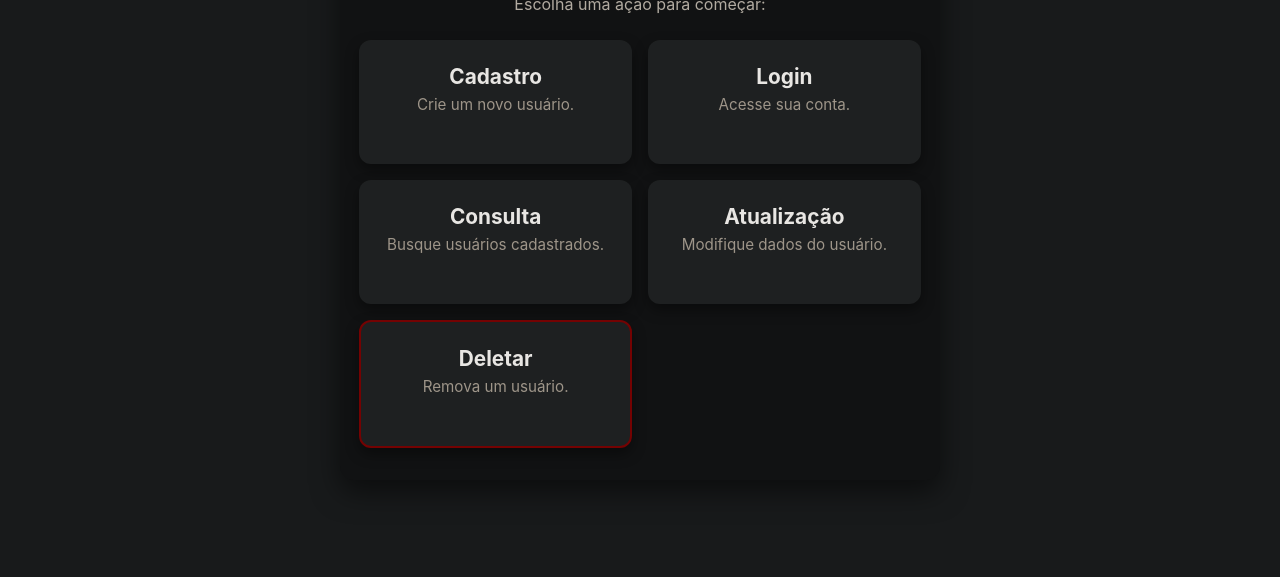
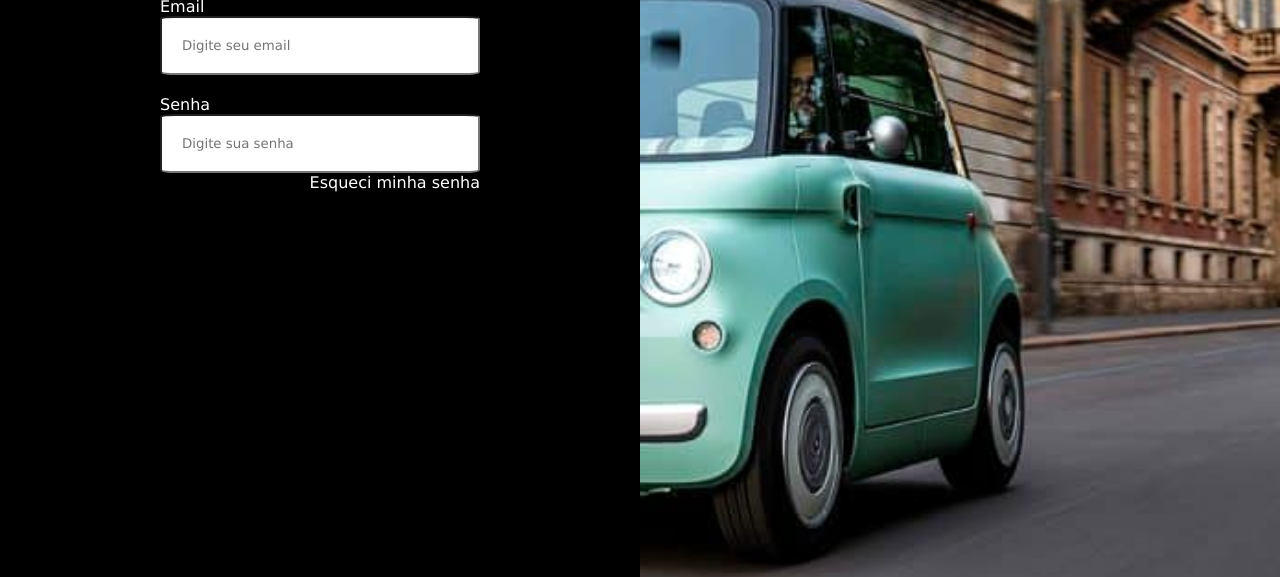
Before and after one commit to Joao-Vitor-Piccolo/fastAPI_backend_project, a plain HTML site: page src/static_files/index.html in a window 1280 px wide. Shown: the part 223-800 px from the top of the page. Drawn offline with Linux system fonts and the light colour scheme.

Commit message:
Putting more static files onto the folder

```diff
--- a/src/static_files/index.html
+++ b/src/static_files/index.html
@@ -1,42 +1,26 @@
 <!DOCTYPE html>
 <html lang="pt-BR">
 <head>
-<meta charset="UTF-8" />
-<meta name="viewport" content="width=device-width, initial-scale=1" />
-<title>API - Home</title>
-    <link rel="stylesheet" href="./src/css/styles.css" />
+  <meta charset="UTF-8" />
+  <meta name="viewport" content="width=device-width, initial-scale=1" />
+  <title>API - Home</title>
+  <link rel="stylesheet" href="./src/css/styles1.css" />
 </head>
 <body>
-  <main class="home-container">
-    <h1>Bem-vindo ao Gerenciamento de Usuários</h1>
-    <p>Escolha uma ação para começar:</p>
+  <div class="form-container">
+    <h1>Faça seu Login</h1>
 
-    <div class="home-grid">
-      <a href="./pages/cadastro.html" class="home-card">
-        <h2>Cadastro</h2>
-        <p>Crie um novo usuário.</p>
-      </a>
+    <form class="form">
+    <label for="email">Email</label>
+    <input type="email" id="email" placeholder="Digite seu email">
 
-      <a href="./pages/login.html" class="home-card">
-        <h2>Login</h2>
-        <p>Acesse sua conta.</p>
-      </a>
+    <label for="senha">Senha</label>
+    <input type="password" id="senha" placeholder="Digite sua senha">
 
-      <a href="./pages/consulta.html" class="home-card">
-        <h2>Consulta</h2>
-        <p>Busque usuários cadastrados.</p>
-      </a>
+    <a href="#">Esqueci minha senha</a>
 
-      <a href="./pages/atualizacao.html" class="home-card">
-        <h2>Atualização</h2>
-        <p>Modifique dados do usuário.</p>
-      </a>
+  </form>
+  </div>
 
-      <a href="./pages/delete.html" class="home-card delete-link">
-        <h2>Deletar</h2>
-        <p>Remova um usuário.</p>
-      </a>
-    </div>
-  </main>
 </body>
 </html>
--- /dev/null
+++ b/src/static_files/src/css/styles1.css
@@ -0,0 +1,56 @@
+*{
+    margin: 0;
+    padding: 0;
+    box-sizing: border-box;
+    font-family: 'Lucida Sans';
+}
+
+body{
+    background-image: url(../assets/imgs/carro_eletrico_4.jpg);
+    background-repeat: no-repeat;
+    background-position: cover;
+    background-size: cover;
+    flex: 1;
+}
+
+.form-container h1{
+    padding: 9%;
+    font-size: 45px;
+}
+
+.form-container{
+    background: black;
+    color: white;
+    width: 50%;
+    height: 100vh;
+    text-align: center;
+}
+
+.form-container .form{
+    margin: 5% auto;
+    display: flex;
+    flex-direction: column;
+    width: 50%;
+    text-align: left;
+}
+
+.form-container a{
+    text-align: right;
+    color: white;
+    text-decoration: none;
+}
+
+.form-container a:hover{
+    text-align: right;
+    color: rgb(59, 135, 248);
+    text-decoration: underline;
+}
+
+.form input{
+    padding: 20px;
+    border-radius: 5%;
+}
+
+.form label{
+    margin-top: 20px;
+}
```
